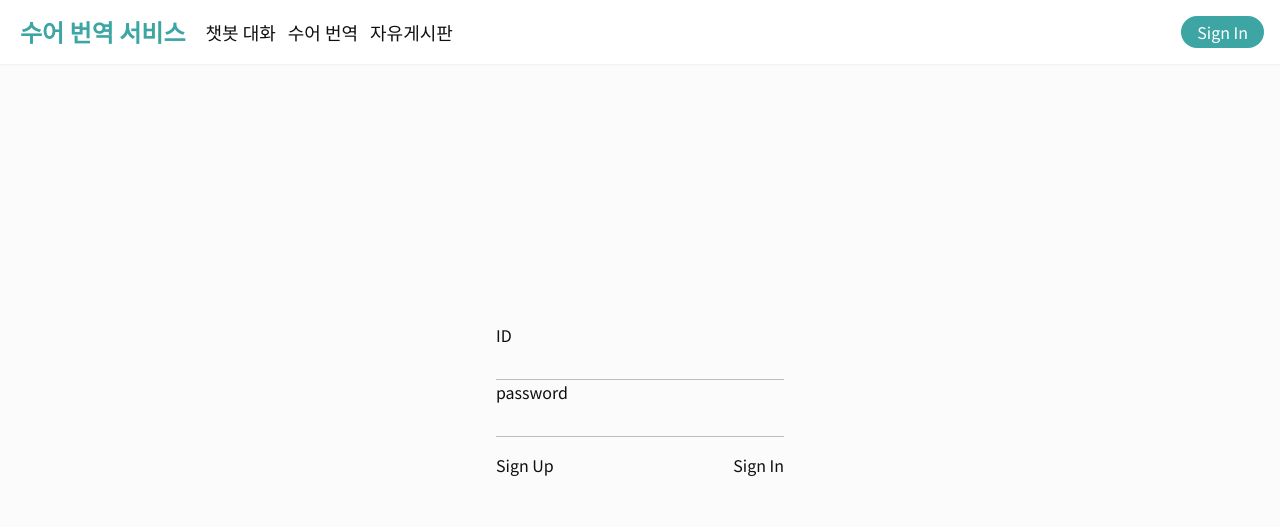
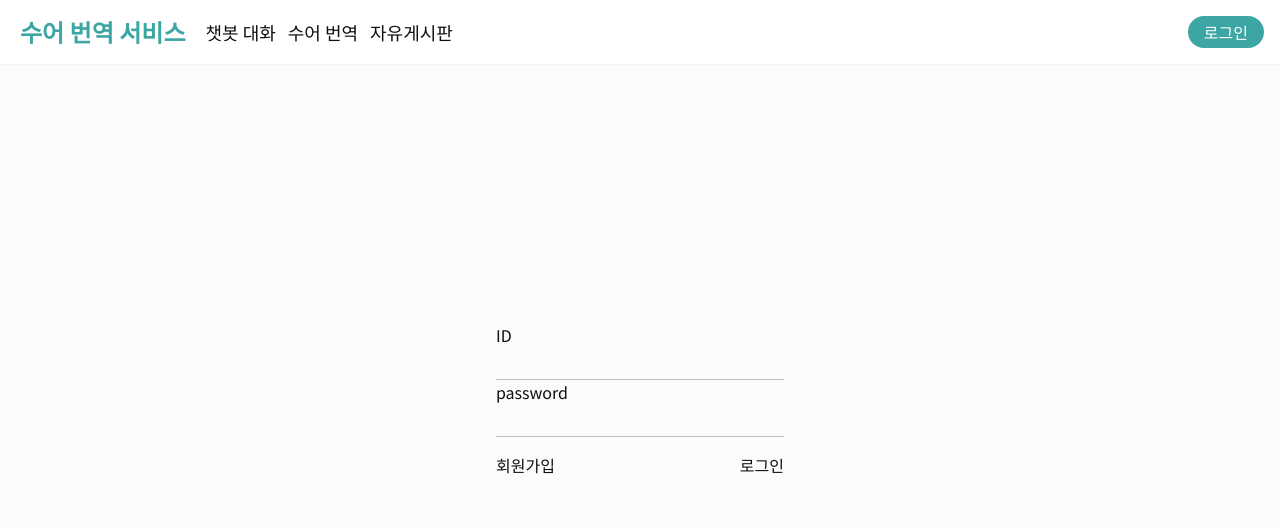
Before and after one commit to kimyoo04/signlanguage-project, a Next.js app in the folder frontend/: page /signin in a window 1280 px wide. Shown: the top 527 px of the page. Built offline with nearby package versions, Linux system fonts and the light colour scheme.

Commit message:
fix: sign in -> 로그인, sign up -> 회원가입 으로 수정

```diff
--- a/frontend/src/layouts/Header/DesktopHeader/index.tsx
+++ b/frontend/src/layouts/Header/DesktopHeader/index.tsx
@@ -19,7 +19,7 @@ export default function DesktopHeader() {
           href={"/signin"}
           className="col-center rounded-full bg-main_color px-4 py-1 text-font_white"
         >
-          <button className="">Sign In</button>
+          <button>로그인</button>
         </Link>
       </motion.div>
     </div>
--- a/frontend/src/layouts/Header/MobileHeader/menu.tsx
+++ b/frontend/src/layouts/Header/MobileHeader/menu.tsx
@@ -68,7 +68,7 @@ export default function Menu({ currentPage }: { currentPage: ICurrentPage }) {
                   currentPage.posts ? "font-bold text-main_color" : ""
                 }`}
               >
-                Sign In
+                로그인
               </span>
             </ButtonWrapper>
           </Link>
--- a/frontend/src/scenes/Signin/index.tsx
+++ b/frontend/src/scenes/Signin/index.tsx
@@ -94,9 +94,9 @@ export default function Signin() {
 
       <div className="mt-4 flex items-center justify-between">
         <Link href="/signup">
-          <span>Sign Up</span>
+          <span>회원가입</span>
         </Link>
-        <button type="submit">Sign In</button>
+        <button type="submit">로그인</button>
       </div>
     </form>
   );
--- a/frontend/src/scenes/Signup/index.tsx
+++ b/frontend/src/scenes/Signup/index.tsx
@@ -125,9 +125,9 @@ export default function Signup() {
 
       <div className="mt-4 flex items-center justify-between">
         <Link href="/signin">
-          <span>Sign in</span>
+          <span>로그인</span>
         </Link>
-        <button type="submit">Sign up</button>
+        <button type="submit">회원가입</button>
       </div>
     </form>
   );
```
